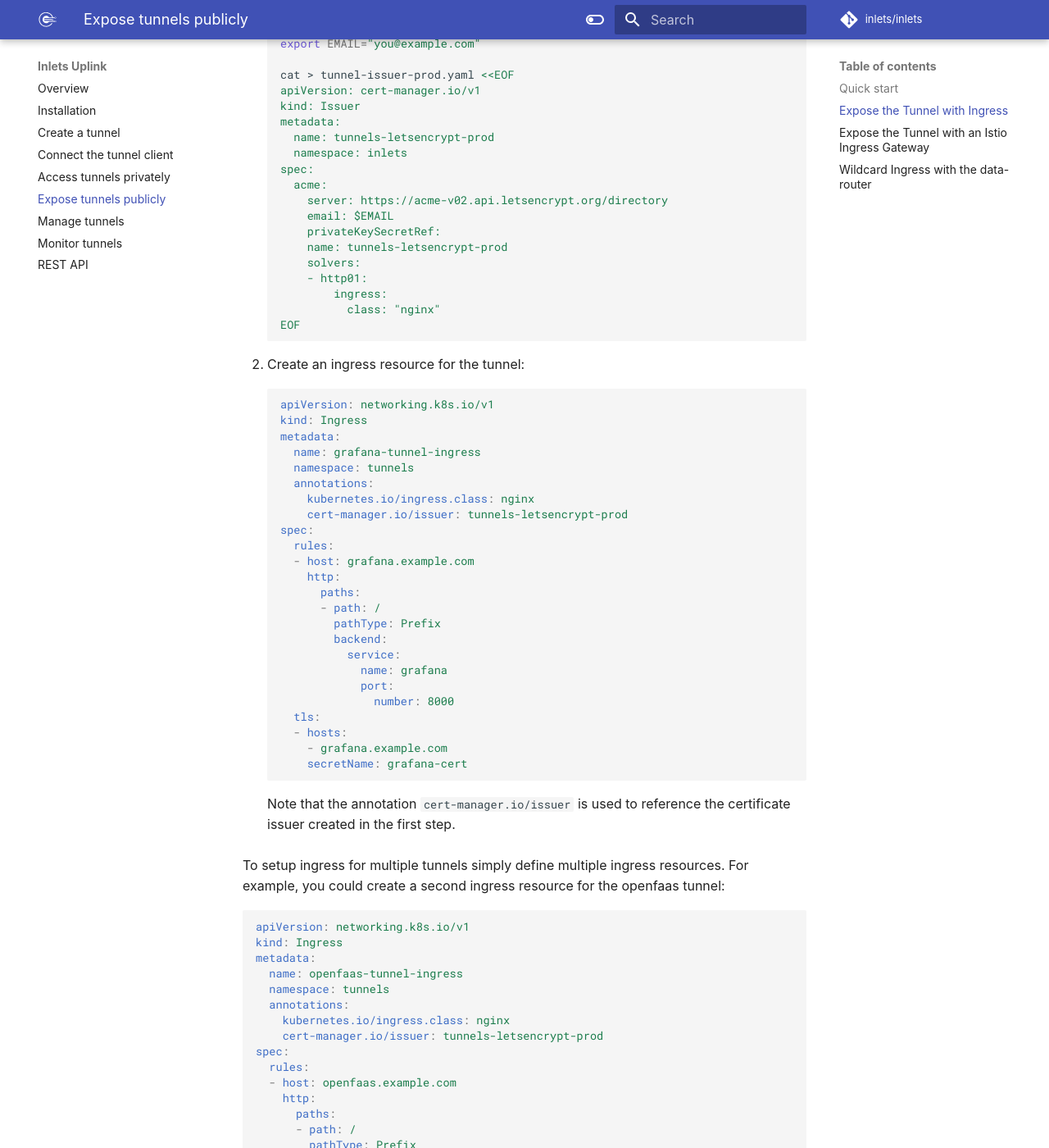
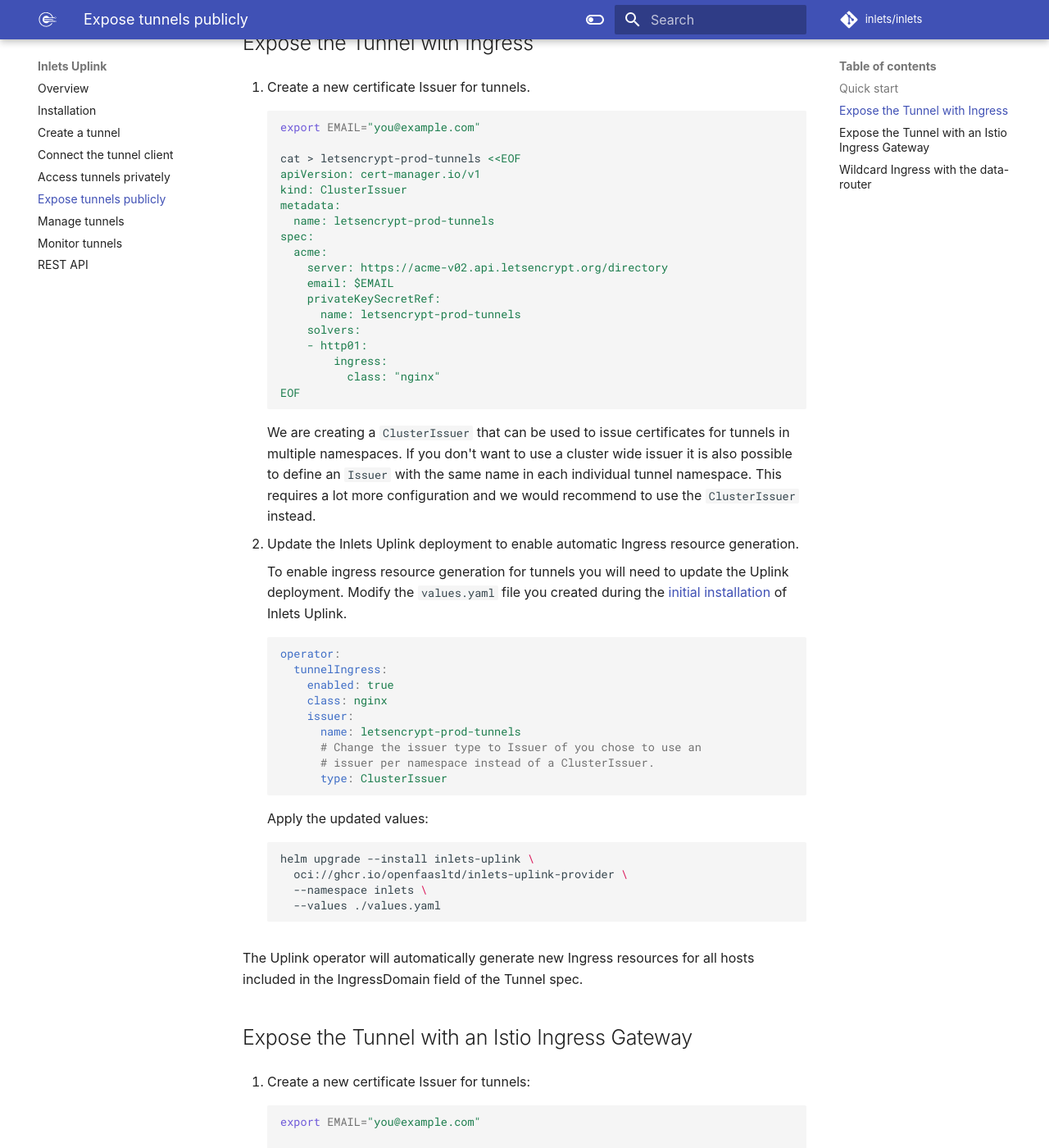
Before and after one commit to inlets/docs.inlets.dev, an MkDocs documentation site: the page built from docs/uplink/expose-tunnels.md, in a window 1280 px wide and 1400 px high, scrolled down 2142 px. Shown: the whole window at 82% size. Built offline with MkDocs 1.6.1 and Material for MkDocs 9.7.7, drawn with Linux system fonts in a browser that asks for light colours; some web fonts are replaced; some of the changed text lies outside the part shown.

Commit message:
Update uplink docs for automatic tunnel Ingress generation
Update the docs page on exposing tunnels on the internet to use the new
controller feature to generate ingress resources for tunnels.

Signed-off-by: Han Verstraete (OpenFaaS Ltd) <han@openfaas.com>

````diff
--- a/docs/uplink/expose-tunnels.md
+++ b/docs/uplink/expose-tunnels.md
@@ -6,7 +6,7 @@
 
     Any tunnelled service can be accessed directly from within the cluster using a ClusterIP Service and does not need to be exposed to the public Internet in order to be used by a SaaS product.
 
-Each inlets uplink tunnel is provisioned with a ClusterIP service that you can access internally within the cluster. The same service can be used to expose the tunnel to the public Internet using an Ingress resource. This approach is recommended for new users for dozens of tunnels.
+Each inlets uplink tunnel is provisioned with a ClusterIP service that you can access internally within the cluster. The same service can be used to expose the tunnel to the public Internet using an Ingress resource. The uplink operator can be configured to automatically generate ingress resources for tunnels. This approach is recommended for new users for dozens of tunnels.
 
 [![Each tunnel's data-plane is exposed via a separate Ingress and Certificate](/images/uplink/ingress-per-data-plane.png)](/images/uplink/ingress-per-data-plane.png)
 > Each tunnel's data-plane is exposed via a separate Ingress and Certificate
@@ -62,23 +68,22 @@
 
 ## Expose the Tunnel with Ingress
 
-1. Create a new certificate Issuer for tunnels:
+1. Create a new certificate Issuer for tunnels.
 
     ```bash
     export EMAIL="you@example.com"
 
-    cat > tunnel-issuer-prod.yaml <<EOF
+    cat > letsencrypt-prod-tunnels <<EOF
     apiVersion: cert-manager.io/v1
-    kind: Issuer
+    kind: ClusterIssuer
     metadata:
-      name: tunnels-letsencrypt-prod
-      namespace: inlets
+      name: letsencrypt-prod-tunnels
     spec:
       acme:
         server: https://acme-v02.api.letsencrypt.org/directory
         email: $EMAIL
         privateKeySecretRef:
-        name: tunnels-letsencrypt-prod
+          name: letsencrypt-prod-tunnels
         solvers:
         - http01:
             ingress:
@@ -86,65 +91,35 @@
     EOF
     ```
 
-2. Create an ingress resource for the tunnel:
+    We are creating a `ClusterIssuer` that can be used to issue certificates for tunnels in multiple namespaces. If you don't want to use a cluster wide issuer it is also possible to define an `Issuer` with the same name in each individual tunnel namespace. This requires a lot more configuration and we would recommend to use the `ClusterIssuer` instead.
+
+2. Update the Inlets Uplink deployment to enable automatic Ingress resource generation.
+
+    To enable ingress resource generation for tunnels you will need to update the Uplink deployment. Modify the `values.yaml` file you created during the [initial installation](/uplink/installation/) of Inlets Uplink.
 
     ```yaml
-    apiVersion: networking.k8s.io/v1
-    kind: Ingress
-    metadata:
-      name: grafana-tunnel-ingress
-      namespace: tunnels
-      annotations:
-        kubernetes.io/ingress.class: nginx
-        cert-manager.io/issuer: tunnels-letsencrypt-prod
-    spec:
-      rules:
-      - host: grafana.example.com
-        http:
-          paths:
-          - path: /
-            pathType: Prefix
-            backend:
-              service:
-                name: grafana
-                port:
-                  number: 8000
-      tls:
-      - hosts:
-        - grafana.example.com
-        secretName: grafana-cert
+    operator:
+      tunnelIngress:
+        enabled: true
+        class: nginx
+        issuer:
+          name: letsencrypt-prod-tunnels
+          # Change the issuer type to Issuer of you chose to use an
+          # issuer per namespace instead of a ClusterIssuer.
+          type: ClusterIssuer
     ```
 
-    Note that the annotation `cert-manager.io/issuer` is used to reference the certificate issuer created in the first step.
+    Apply the updated values:
 
-To setup ingress for multiple tunnels simply define multiple ingress resources. For example, you could create a second ingress resource for the openfaas tunnel:
+    ```sh
+    helm upgrade --install inlets-uplink \
+      oci://ghcr.io/openfaasltd/inlets-uplink-provider \
+      --namespace inlets \
+      --values ./values.yaml
+    ```
 
-```yaml
-apiVersion: networking.k8s.io/v1
-kind: Ingress
-metadata:
-  name: openfaas-tunnel-ingress
-  namespace: tunnels
-  annotations:
-    kubernetes.io/ingress.class: nginx
-    cert-manager.io/issuer: tunnels-letsencrypt-prod
-spec:
-  rules:
-  - host: openfaas.example.com
-    http:
-      paths:
-      - path: /
-        pathType: Prefix
-        backend:
-          service:
-            name: openfaas
-            port:
-              number: 8000
-  tls:
-  - hosts:
-    - openfaas.example.com
-    secretName: openfaas-cert
-```
+The Uplink operator will automatically generate new Ingress resources for all hosts included in the IngressDomain field of the Tunnel spec.
+
 
 ## Expose the Tunnel with an Istio Ingress Gateway
 
@@ -327,7 +302,7 @@
     solvers:
     - dns01:
         digitalocean:
-            tokenSecretRef:
+            apiTokenSecretRef:
               name: digitalocean-dns
               key: access-token
 EOF
````
Also changed, not shown: other parts of docs/uplink/expose-tunnels.md (+8 -2 lines).
